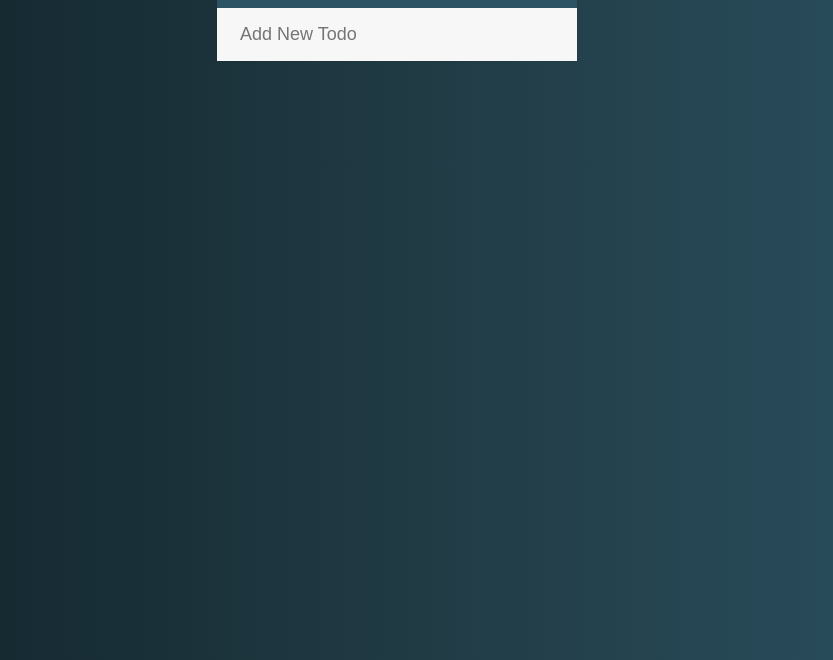
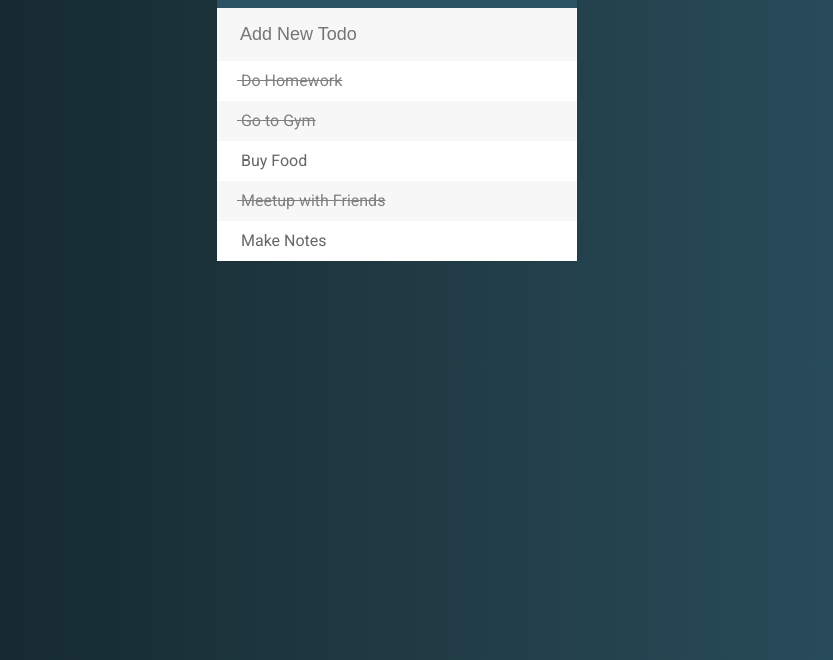
Before and after one commit to YaarPatandarAA/todoList, a plain HTML site: page index.html in a window 1280 px wide. Shown: the part 140-800 px from the top of the page, without its empty margins (243-1076 px from the left). Drawn offline with Linux system fonts and the light colour scheme.

Commit message:
Update index.html

```diff
--- a/index.html
+++ b/index.html
@@ -16,7 +16,11 @@
         <input type="text" placeholder="Add New Todo">
 
         <ul>
-
+            <li class="completed"><span><i class="fa fa-trash"></i></span> Do Homework</li>
+            <li class="completed"><span><i class="fa fa-trash"></i></span> Go to Gym</li>
+            <li><span><i class="fa fa-trash"></i></span> Buy Food</li>
+            <li class="completed"><span><i class="fa fa-trash"></i></span> Meetup with Friends</li>
+            <li><span><i class="fa fa-trash"></i></span> Make Notes</li>
         </ul>
     </div>
     <script src="assets/js/todoList.js"></script>
```
